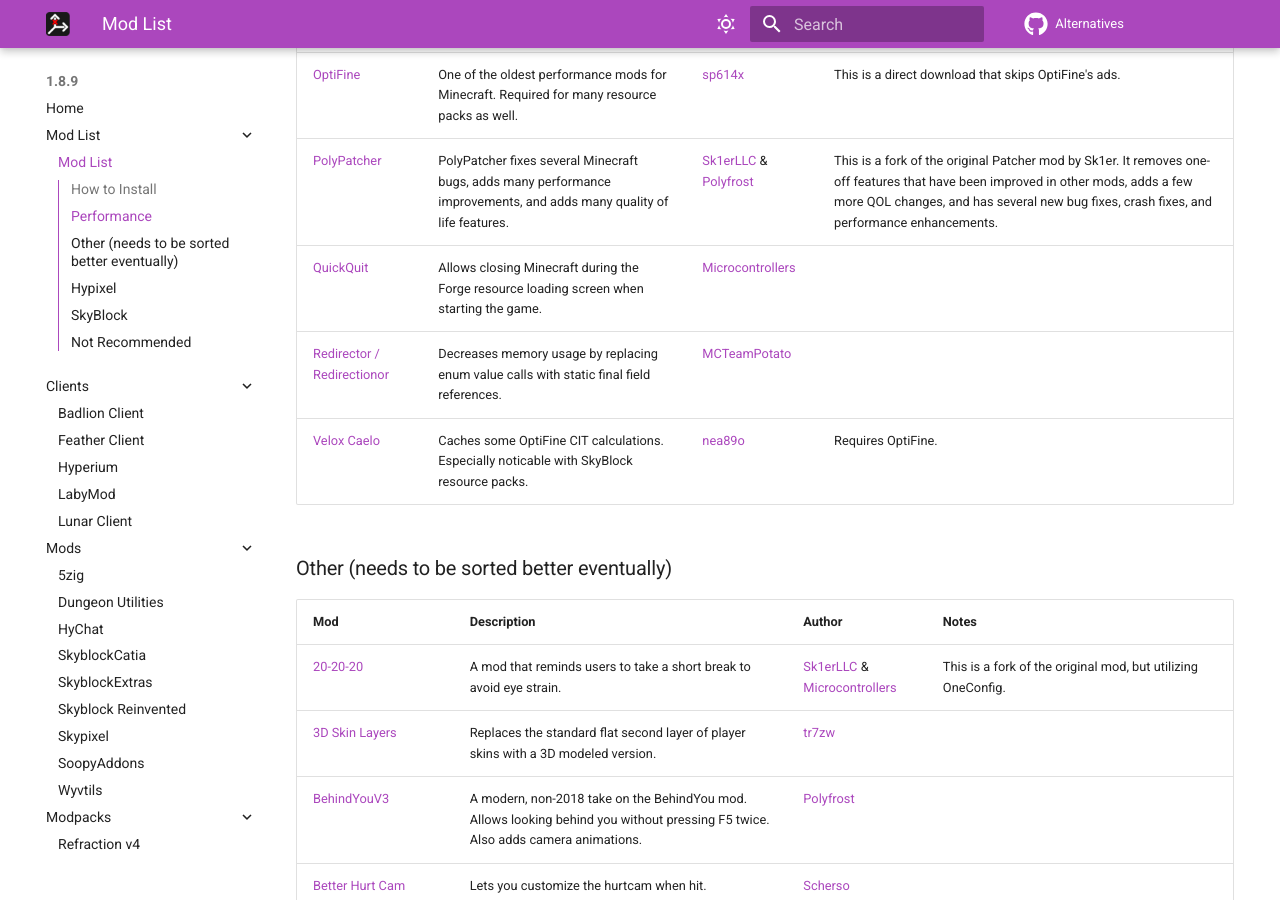
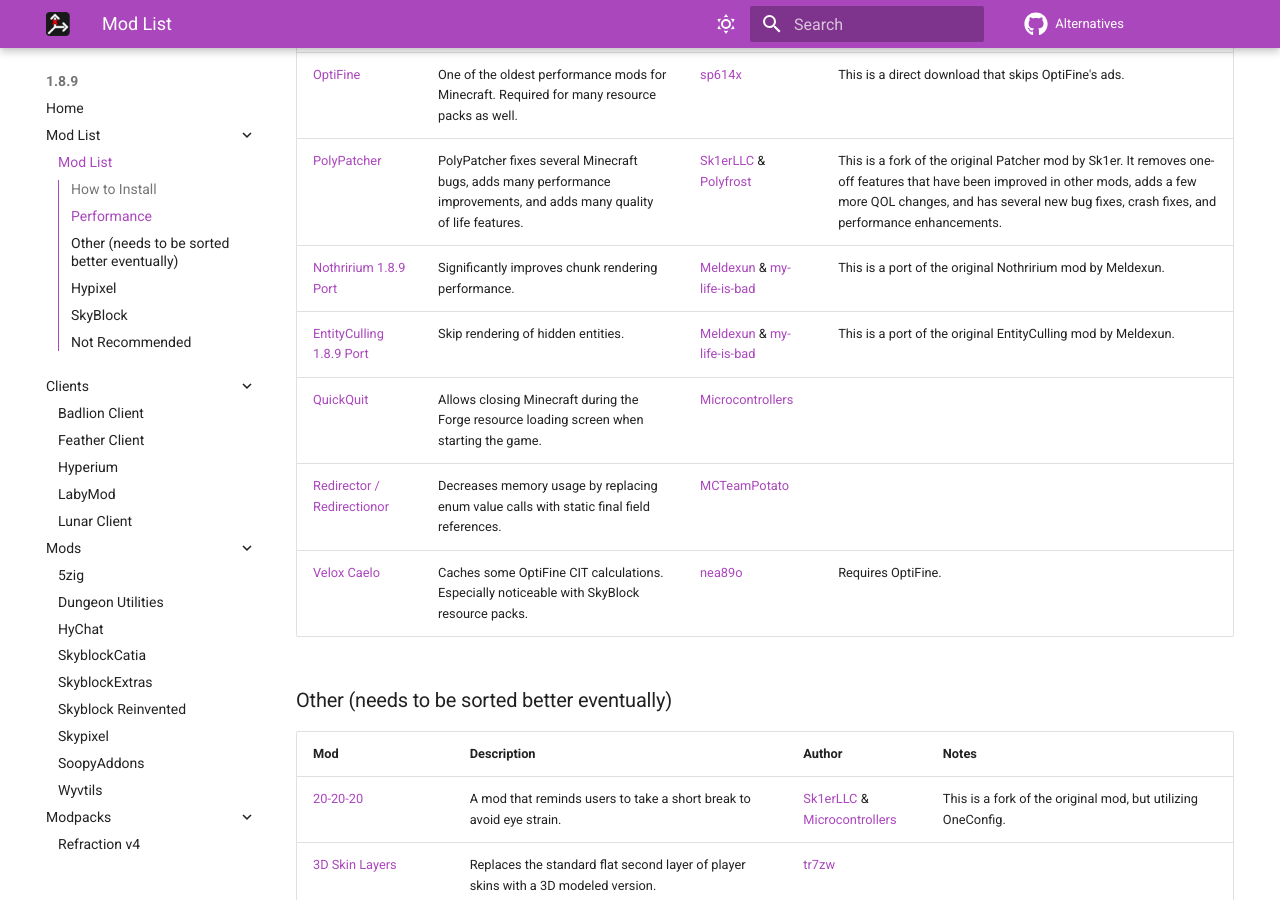
Before and after one commit to MicrocontrollersDev/Alternatives, an MkDocs documentation site: the page built from docs/1.8.9/modlist.md, in a window 1280 px wide and 900 px high, scrolled down 520 px. Built offline with MkDocs 1.6.1 and Material for MkDocs 9.7.7, drawn with Linux system fonts in a browser that asks for light colours; comment, search, counter and statistics services are not loaded.

Commit message:
Add more performance mods to 1.8.9
I added only these because I believe LF/Ornithe mods are currently out-of-scope. Nothririum seems to help quite a bit with performance, and so does EntityCulling (with the PolyPatcher one off). However, there appear to be sign rendering issues with it; the original suggests to toggle off "Smart Animations", and I most likely have them on. If so, I will disable it, and report back.

Apologies for such a convoluted pull request description.

```diff
--- a/docs/1.8.9/modlist.md
+++ b/docs/1.8.9/modlist.md
@@ -13,9 +13,11 @@
 | [Ksyxis](https://modrinth.com/mod/ksyxis) | Reduces world loading times. | [VidTu](https://github.com/VidTu) | This mod only works in single player and will disable spawn chunks entirely. |
 | [OptiFine](https://optifine.net/download?f=preview_OptiFine_1.8.9_HD_U_M6_pre2.jar) | One of the oldest performance mods for Minecraft. Required for many resource packs as well. | [sp614x](https://github.com/sp614x) | This is a direct download that skips OptiFine's ads. |
 | [PolyPatcher](https://modrinth.com/mod/patcher) | PolyPatcher fixes several Minecraft bugs, adds many performance improvements, and adds many quality of life features. | [Sk1erLLC](https://github.com/Sk1erLLC) & [Polyfrost](https://github.com/Polyfrost) | This is a fork of the original Patcher mod by Sk1er. It removes one-off features that have been improved in other mods, adds a few more QOL changes, and has several new bug fixes, crash fixes, and performance enhancements. |
+| [Nothririum 1.8.9 Port](https://modrinth.com/mod/nothririum-1.8.9-port) | Significantly improves chunk rendering performance. | [Meldexun](https://github.com/Meldexun) & [my-life-is-bad](https://github.com/my-life-is-bad) | This is a port of the original Nothririum mod by Meldexun. |
+| [EntityCulling 1.8.9 Port](https://modrinth.com/mod/entityculling-1.8.9-port) | Skip rendering of hidden entities. | [Meldexun](https://github.com/Meldexun) & [my-life-is-bad](https://github.com/my-life-is-bad) | This is a port of the original EntityCulling mod by Meldexun. |
 | [QuickQuit](https://modrinth.com/mod/quickquit) | Allows closing Minecraft during the Forge resource loading screen when starting the game. | [Microcontrollers](https://codeberg.org/MicrocontrollersDev) |
 | [Redirector / Redirectionor](https://github.com/MCTeamPotato/Redirector/releases/latest) | Decreases memory usage by replacing enum value calls with static final field references. | [MCTeamPotato](https://github.com/MCTeamPotato) |
-| [Velox Caelo](https://modrinth.com/mod/veloxcaelo) | Caches some OptiFine CIT calculations. Especially noticable with SkyBlock resource packs. | [nea89o](https://github.com/nea89o) | Requires OptiFine. |
+| [Velox Caelo](https://modrinth.com/mod/veloxcaelo) | Caches some OptiFine CIT calculations. Especially noticeable with SkyBlock resource packs. | [nea89o](https://github.com/nea89o) | Requires OptiFine. |
 
 ### Other (needs to be sorted better eventually)
 
```
